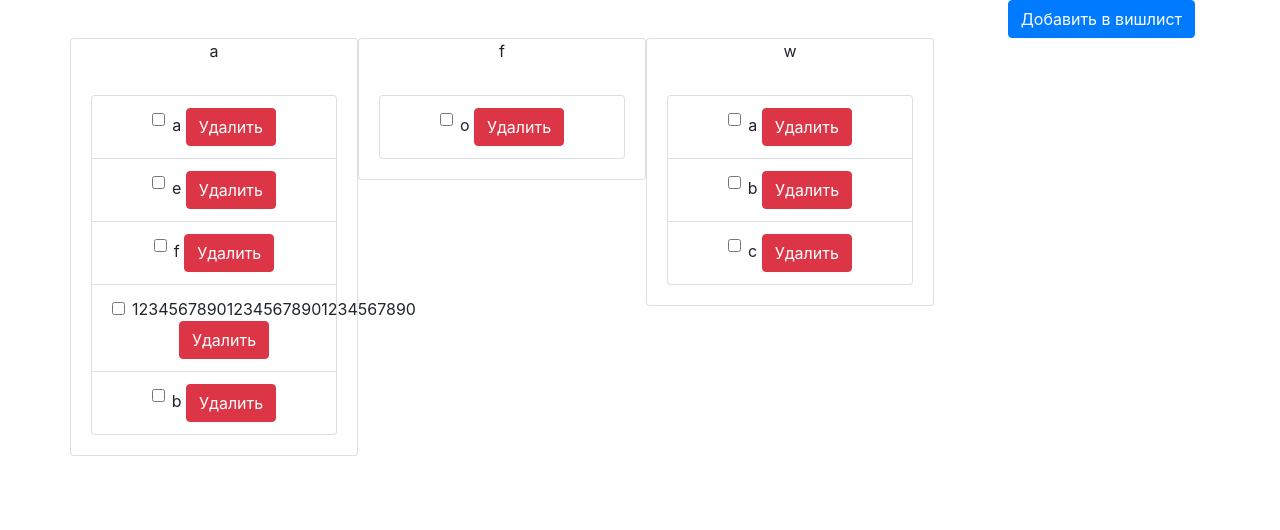
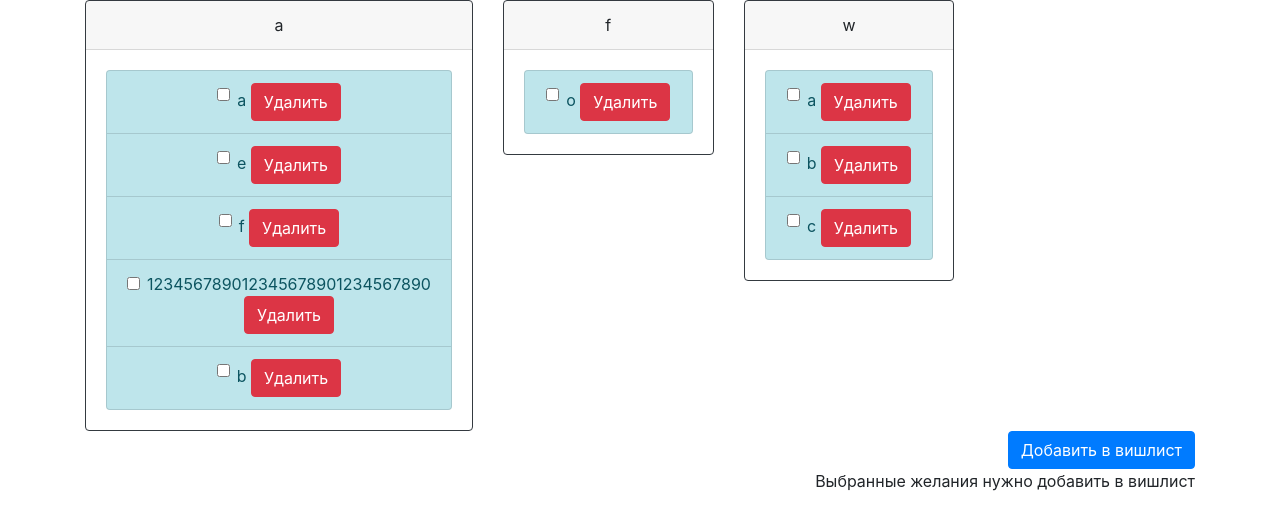
Before and after one commit to LeftTry/WishListProject, a Django app: page / in a window 1280 px wide. Shown: the part 76-606 px from the top of the page. Run offline with Django 4.2, Linux system fonts and the light colour scheme; a user stored in the database is signed in; data comes from the database, SQL or seed files in the repository; both versions use the stored data as it was after the commit; some libraries are stand-ins or nearby versions.

Commit message:
Small changes before release.

```diff
--- a/WishListProject/WishList/templates/list_of_wishlists.html
+++ b/WishListProject/WishList/templates/list_of_wishlists.html
@@ -2,13 +2,13 @@
 <html>
 <head>
 <meta charset="UTF-8">
-<title>WishList:MainPage</title>
+<title>Вишлист: Главная</title>
     <link rel="stylesheet" href="https://stackpath.bootstrapcdn.com/bootstrap/4.3.1/css/bootstrap.min.css" integrtiy="sha384-ggOyR0iXCbMQv3Xipma34MD+dH/1fQ784/j6cY/iJTQUOhcWr7x9JvoRxT2MZw1T" crossorigin="anonymous">
 </head>
 <body>
 <nav class="navbar navbar-expand-lg navbar-light bg-light">
    <a class="navbar-brand" href="/">
-    <img src="/static/logo.jpg" width="100" height="50" alt="">
+    <img src="/static/logo.png" width="100" height="50" alt="">
   </a>
   <div class="collapse navbar-collapse" id="navbarSupportedContent">
     <ul class="navbar-nav mr-auto">
@@ -26,20 +26,17 @@
   </div>
 </nav>
 <form method="post">
-    {% csrf_token %}
-    <div class="container text-right">
-    <input type="submit" class="btn btn-primary" value="Добавить в вишлист">
-  </div>
 <div class="container text-center">
-  <div class="row align-items-start">
+  <div class="row align-items-start gx-300">
       {% if list_of_lists %}
       {% for name, list_of_wishes in list_of_lists.items %}
-        <div class="card" style="width: 18rem;">
-            <div class="card-title"> {{name}}</div>
+      <div class="col">
+        <div class="card border-dark" style="">
+            <div class="card-header">{{name}}</div>
             <div class="card-body">
                 <ul class="list-group">
                     {%for wish in list_of_wishes%}
-                    <li class="list-group-item">
+                    <li class="list-group-item list-group-item-info">
                         <div class="form-check">
                         <input class="form-check-input me-1" type="checkbox" value="{{wish.name}}" name = "bro" id = "olo">
                         <label class="form-check-label" for="olo"> {{wish.name}}</label>
@@ -56,6 +53,7 @@
                     {%endfor%}
                 </ul>
             </div>
+            </div>
         </div>
       {% endfor %}
     {% else %}
@@ -65,6 +63,11 @@
     </div>
   </div>
 </div>
+    {% csrf_token %}
+    <div class="container text-right">
+            <input type="submit" class="btn btn-primary" value="Добавить в вишлист">
+        <p>Выбранные желания нужно добавить в вишлист</p>
+  </div>
 </form>
 </body>
 </html>
--- a/WishListProject/WishList/templates/login.html
+++ b/WishListProject/WishList/templates/login.html
@@ -2,7 +2,7 @@
 <html>
 <head>
 <meta charset="UTF-8">
-<title>WishList:Login</title>
+<title>Вишлист: Логин</title>
     <link rel="stylesheet" href="https://stackpath.bootstrapcdn.com/bootstrap/4.3.1/css/bootstrap.min.css" integrtiy="sha384-ggOyR0iXCbMQv3Xipma34MD+dH/1fQ784/j6cY/iJTQUOhcWr7x9JvoRxT2MZw1T" crossorigin="anonymous">
 </head>
 <body>
--- a/WishListProject/WishList/templates/register.html
+++ b/WishListProject/WishList/templates/register.html
@@ -2,7 +2,7 @@
 <html>
 <head>
 <meta charset="UTF-8">
-<title>WishList:Register</title>
+<title>Вишлист: Регистрация</title>
     <link rel="stylesheet" href="https://stackpath.bootstrapcdn.com/bootstrap/4.3.1/css/bootstrap.min.css" integrtiy="sha384-ggOyR0iXCbMQv3Xipma34MD+dH/1fQ784/j6cY/iJTQUOhcWr7x9JvoRxT2MZw1T" crossorigin="anonymous">
 </head>
 <body>
--- a/WishListProject/WishList/views.py
+++ b/WishListProject/WishList/views.py
@@ -13,7 +13,6 @@ from django.contrib.auth.models import PermissionsMixin
 
 def login_page(request):
     if request.method == 'GET':
-        # если юзер залогинен - редирект на основную стр
         if request.user.is_authenticated:
             return redirect('/')
         return render(request, 'login.html')
@@ -101,6 +100,10 @@ def own_wishlist(request):
 
         if request.method == 'POST':
             wish = request.POST.get('wish', '')
+            if len(wish) > 30:
+                messages.error(request, 'Желание должно быть меньше 30 символов!')
+                return redirect('/my_list')
+            #TODO find a profanity filter
             obj, created = Object.objects.get_or_create(name=wish, description='username')
             user = Person.objects.get(name=request.user.username)
             jd = json.JSONDecoder()
--- a/WishListProject/WishListProject/settings.py
+++ b/WishListProject/WishListProject/settings.py
@@ -117,7 +117,7 @@ USE_TZ = True
 # Static files (CSS, JavaScript, Images)
 # https://docs.djangoproject.com/en/4.1/howto/static-files/
 
-STATIC_URL = 'static/'
+STATIC_URL = '/static/'
 
 # Default primary key field type
 # https://docs.djangoproject.com/en/4.1/ref/settings/#default-auto-field
```
Also changed, not shown: WishListProject/WishList/templates/own_wishlist.html (+8 -2 lines), WishListProject/db.sqlite3.
